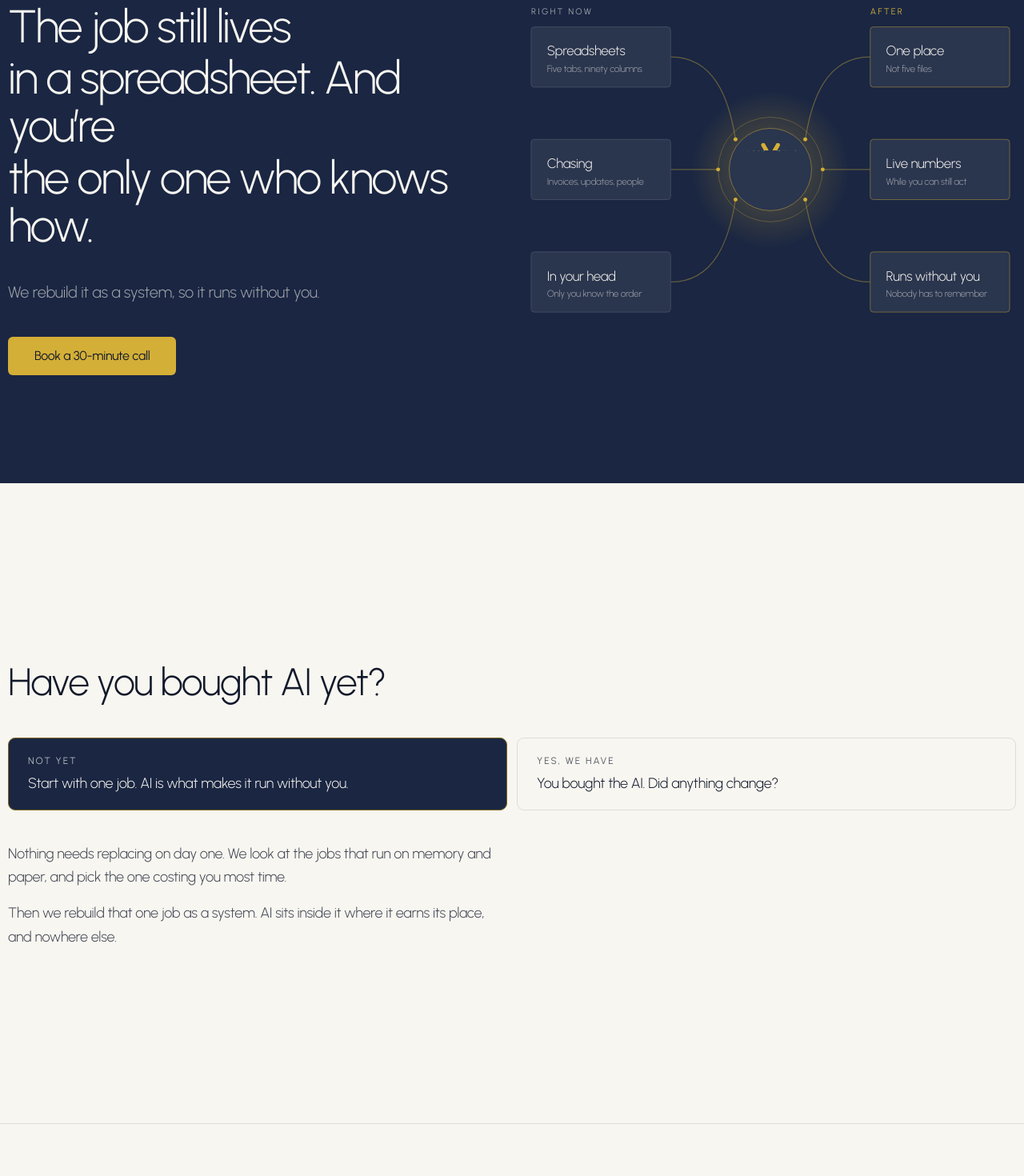
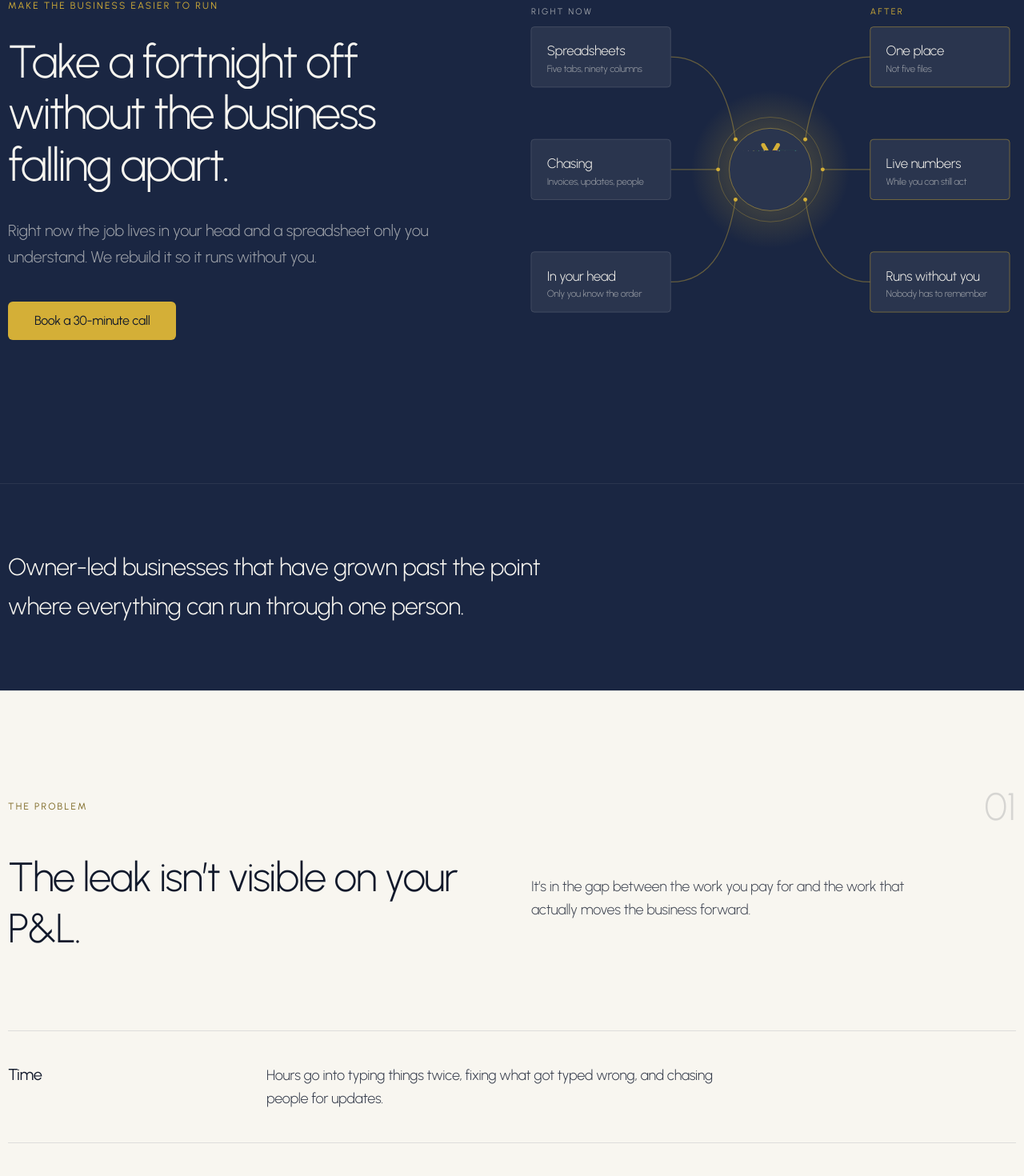
Before and after one commit to ashok-1986/alchemetryx-main, a Next.js app: page / in a window 1280 px wide. Shown: the part 261-1731 px from the top of the page at 80% size. Built offline with nearby package versions, Linux system fonts and the light colour scheme.

Commit message:
feat(copy): align all 8 homepage sections with 09_home_copy_deck spec

```diff
--- a/app/page.tsx
+++ b/app/page.tsx
@@ -1,4 +1,6 @@
 import { Hero } from "@/components/sections/hero";
+import { WhoThisIsFor } from "@/components/sections/who-this-is-for";
+import { TheProblem } from "@/components/sections/the-problem";
 import { LevelRouter } from "@/components/sections/level-router";
 import { HowWeWork } from "@/components/sections/how-we-work";
 import { Proof } from "@/components/sections/proof";
@@ -8,11 +10,21 @@ import { CtaBlock } from "@/components/sections/cta-block";
 export default function HomePage() {
   return (
     <>
+      {/* Section 1 — Hero */}
       <Hero />
+      {/* Section 2 — Who this is for */}
+      <WhoThisIsFor />
+      {/* Section 3 — The problem */}
+      <TheProblem />
+      {/* Section 4 — Have you bought AI yet? */}
       <LevelRouter />
+      {/* Section 5 — How we work */}
       <HowWeWork />
+      {/* Section 6 — Proof: CareRota */}
       <Proof />
+      {/* Section 7 — Who you'd be working with */}
       <WhoWeAre />
+      {/* Section 8 — Final CTA */}
       <CtaBlock />
     </>
   );
--- a/components/sections/cta-block.tsx
+++ b/components/sections/cta-block.tsx
@@ -9,11 +9,11 @@ export function CtaBlock() {
     <SectionFullBleed tone="light" className="border-t border-[var(--color-pearl-line)]">
       <Reveal>
         <div className="max-w-[46ch]">
-          <h2 className="text-[clamp(1.75rem,4vw,2.75rem)] font-light leading-tight tracking-[-0.03em]">
-            Tell us which job you would hand over first.
+          <h2 className="text-[clamp(1.75rem,4vw,3rem)] font-light leading-tight tracking-[-0.03em]">
+            Stop the leaks.
           </h2>
-          <p className="mt-5 text-base md:text-lg font-light leading-relaxed text-[var(--color-ink)]/75">
-            Half an hour, no deck. If there is nothing here worth building, we will say so on the call.
+          <p className="mt-5 text-base md:text-lg font-light leading-relaxed text-[var(--color-ink)]/80">
+            Tell us which job you would hand over first. Half an hour, no deck. If there is nothing here worth building, we will say so on the call.
           </p>
           <div className="mt-8">
             <Button asChild variant="primary" size="lg">
--- a/components/sections/hero.tsx
+++ b/components/sections/hero.tsx
@@ -18,16 +18,16 @@ export function Hero() {
 
           <SplitLines
             lines={[
-              "The job still lives",
-              "in a spreadsheet. And you’re",
-              "the only one who knows how.",
+              "Take a fortnight off",
+              "without the business",
+              "falling apart.",
             ]}
             className="text-[clamp(2.25rem,4.5vw,4.25rem)] font-light leading-[1.05] tracking-[-0.04em] max-w-[18ch]"
           />
 
           <Reveal delay={0.3}>
             <p className="mt-6 md:mt-8 text-lg md:text-xl font-light text-[var(--color-slate)] max-w-[48ch] leading-relaxed">
-              We rebuild it as a system, so it runs without you.
+              Right now the job lives in your head and a spreadsheet only you understand. We rebuild it so it runs without you.
             </p>
           </Reveal>
 
--- a/components/sections/how-we-work.tsx
+++ b/components/sections/how-we-work.tsx
@@ -27,13 +27,14 @@ export function HowWeWork() {
     <SectionFullBleed tone="light" className="border-t border-[var(--color-pearl-line)]">
       <Reveal>
         <p className="text-xs uppercase tracking-[0.18em] text-[var(--color-gold-deep)] mb-6">
-          How we work
+          HOW WE WORK
         </p>
         <h2 className="text-[clamp(1.75rem,4vw,3rem)] font-light leading-tight tracking-[-0.03em] max-w-[22ch]">
           Look. Decide. Improve.
         </h2>
-        <p className="mt-6 max-w-[60ch] text-base md:text-lg font-light leading-relaxed text-[var(--color-ink)]/75">
-          We are not another hire, and we are not another tool sitting on top of the ones you have. We build the thing that does the job.
+        <p className="mt-6 max-w-[65ch] text-base md:text-lg font-light leading-relaxed text-[var(--color-ink)]/80">
+          <strong className="font-normal text-[var(--color-ink)]">If a person is copying data between three tabs, a system should be doing it.</strong>{" "}
+          We map the repetitive work that eats hours every week and engineer it out, without breaking what already works.
         </p>
       </Reveal>
 
--- a/components/sections/level-router.tsx
+++ b/components/sections/level-router.tsx
@@ -18,7 +18,7 @@ const PANELS = {
     label: "Yes, we have",
     line: "You bought the AI. Did anything change?",
     body: [
-      "Plenty of businesses have bought a tool and cannot say what it changed. That is usually not a bad tool. It is a tool sitting next to a process instead of inside one.",
+      "Plenty of businesses have bought a tool and cannot say what it changed. That is usually not a bad tool. It is a tool sitting next to a job instead of inside one.",
       "We look at what you already pay for, what it actually does, and what would need to be true for it to matter.",
     ],
   },
--- /dev/null
+++ b/components/sections/the-problem.tsx
@@ -0,0 +1,82 @@
+import { SectionFullBleed } from "@/components/sections/section-full-bleed";
+import { Reveal } from "@/components/motion/reveal";
+
+const ROWS = [
+  {
+    label: "Time",
+    copy: "Hours go into typing things twice, fixing what got typed wrong, and chasing people for updates.",
+  },
+  {
+    label: "Money",
+    copy: "You find out what a job actually cost after it's finished, not while you can still do something about it.",
+  },
+  {
+    label: "You",
+    copy: "Every decision comes back to you, because nothing else can carry it.",
+  },
+];
+
+/**
+ * Section 3 — The problem
+ * Tone: Pearl
+ * Layout: eyebrow and large ghosted numeral 01, headline left, supporting paragraph right,
+ * then three stacked rows with a hairline between each.
+ */
+export function TheProblem() {
+  return (
+    <SectionFullBleed tone="light" className="border-t border-[var(--color-pearl-line)]">
+      {/* Eyebrow & Ghosted Numeral */}
+      <Reveal>
+        <div className="flex items-center justify-between">
+          <p className="text-xs uppercase tracking-[0.18em] text-[var(--color-gold-deep)]">
+            THE PROBLEM
+          </p>
+          <span
+            aria-hidden="true"
+            className="text-4xl sm:text-5xl font-light text-[var(--color-ink)]/15 select-none"
+          >
+            01
+          </span>
+        </div>
+      </Reveal>
+
+      {/* Headline & Supporting paragraph */}
+      <div className="mt-8 grid grid-cols-1 lg:grid-cols-12 gap-8 lg:gap-12 items-baseline">
+        <div className="lg:col-span-6">
+          <Reveal delay={0.1}>
+            <h2 className="text-[clamp(1.85rem,4vw,3.25rem)] font-light leading-tight tracking-[-0.03em] max-w-[20ch]">
+              The leak isn’t visible on your P&L.
+            </h2>
+          </Reveal>
+        </div>
+        <div className="lg:col-span-6">
+          <Reveal delay={0.2}>
+            <p className="text-base md:text-lg font-light leading-relaxed text-[var(--color-ink)]/80 max-w-[48ch]">
+              It’s in the gap between the work you pay for and the work that actually moves the business forward.
+            </p>
+          </Reveal>
+        </div>
+      </div>
+
+      {/* Three stacked rows with hairline divider */}
+      <div className="mt-16 md:mt-24 border-t border-[var(--color-pearl-line)]">
+        {ROWS.map((row, i) => (
+          <Reveal key={row.label} delay={0.1 * i}>
+            <div className="grid grid-cols-1 md:grid-cols-12 gap-4 md:gap-8 py-8 md:py-10 border-b border-[var(--color-pearl-line)] items-baseline">
+              <div className="md:col-span-3">
+                <h3 className="text-lg md:text-xl font-normal text-[var(--color-ink)]">
+                  {row.label}
+                </h3>
+              </div>
+              <div className="md:col-span-9">
+                <p className="text-base md:text-lg font-light leading-relaxed text-[var(--color-ink)]/85 max-w-[55ch]">
+                  {row.copy}
+                </p>
+              </div>
+            </div>
+          </Reveal>
+        ))}
+      </div>
+    </SectionFullBleed>
+  );
+}
--- /dev/null
+++ b/components/sections/who-this-is-for.tsx
@@ -0,0 +1,23 @@
+import { SectionFullBleed } from "@/components/sections/section-full-bleed";
+import { Reveal } from "@/components/motion/reveal";
+
+/**
+ * Section 2 — Who this is for
+ * Tone: Sapphire, immediately under the hero, one line, no heading
+ * Status: LOCKED. One sentence, no decoration.
+ */
+export function WhoThisIsFor() {
+  return (
+    <SectionFullBleed
+      tone="dark"
+      fullHeight={false}
+      className="py-14 md:py-20 border-t border-[var(--color-sapphire-line)]/40"
+    >
+      <Reveal>
+        <p className="text-xl sm:text-2xl md:text-3xl font-light text-[var(--color-pearl)] max-w-[42ch] leading-relaxed tracking-[-0.02em]">
+          Owner-led businesses that have grown past the point where everything can run through one person.
+        </p>
+      </Reveal>
+    </SectionFullBleed>
+  );
+}
--- a/components/sections/who-we-are.tsx
+++ b/components/sections/who-we-are.tsx
@@ -7,7 +7,7 @@ export function WhoWeAre() {
     <SectionFullBleed tone="dark">
       <Reveal>
         <p className="text-xs uppercase tracking-[0.18em] text-[var(--color-gold)] mb-6">
-          Who you would be working with
+          WHO YOU WOULD BE WORKING WITH
         </p>
         <h2 className="text-[clamp(1.75rem,4vw,3rem)] font-light leading-tight tracking-[-0.03em] max-w-[22ch]">
           A small firm that builds the thing, not a deck about it.
--- a/content/case-studies.ts
+++ b/content/case-studies.ts
@@ -41,21 +41,21 @@ export const CARE_ROTA: CaseStudy = {
       "Not a generic scheduler. A tool shaped around how a care home actually runs: floors, bank staff, statutory leave and a live budget. Built and hosted by Alchemetryx.",
     items: [
       {
-        title: "One view, every floor",
+        title: "One view, every floor.",
         caption:
           "Live cost against the budget cap, coverage across all three floors, pending leave and compliance alerts. All current, all in one place, instead of scattered across a workbook.",
         image: "/proof/carerota-dashboard.jpg",
         alt: "CareRota dashboard showing active staff, rota status, pending leave, compliance alerts, floor coverage and a cost snapshot against budget.",
       },
       {
-        title: "A rota that does the maths",
+        title: "A rota that does the maths.",
         caption:
           "Build and publish the month by role and floor. Cost and scheduled hours update as shifts go in, so the wage bill is in front of the manager while there is still time to change it, not after payroll.",
         image: "/proof/carerota-rota.jpg",
         alt: "CareRota monthly rota grid with running total cost, utilisation, variance and scheduled hours across the month.",
       },
       {
-        title: "Leave and cover, tracked",
+        title: "Leave and cover, tracked.",
         caption:
           "Annual leave, maternity and sick on one timeline, tied to entitlement. What used to live in a side note now sits beside the schedule it changes.",
         image: "/proof/carerota-leave.jpg",
```
Also changed, not shown: 1 other file (tests, documents, lock files or other folders).
